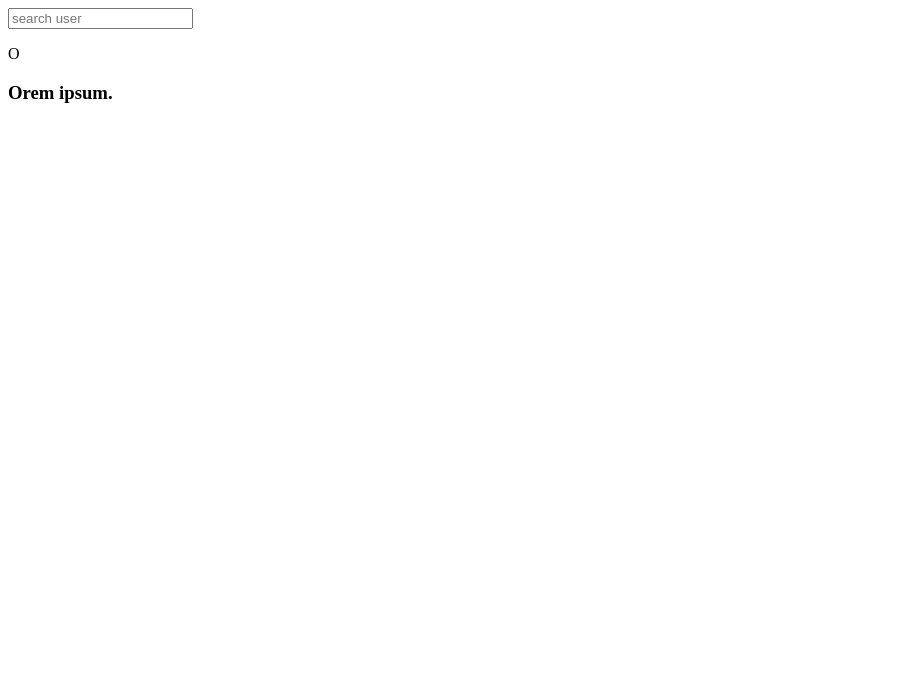
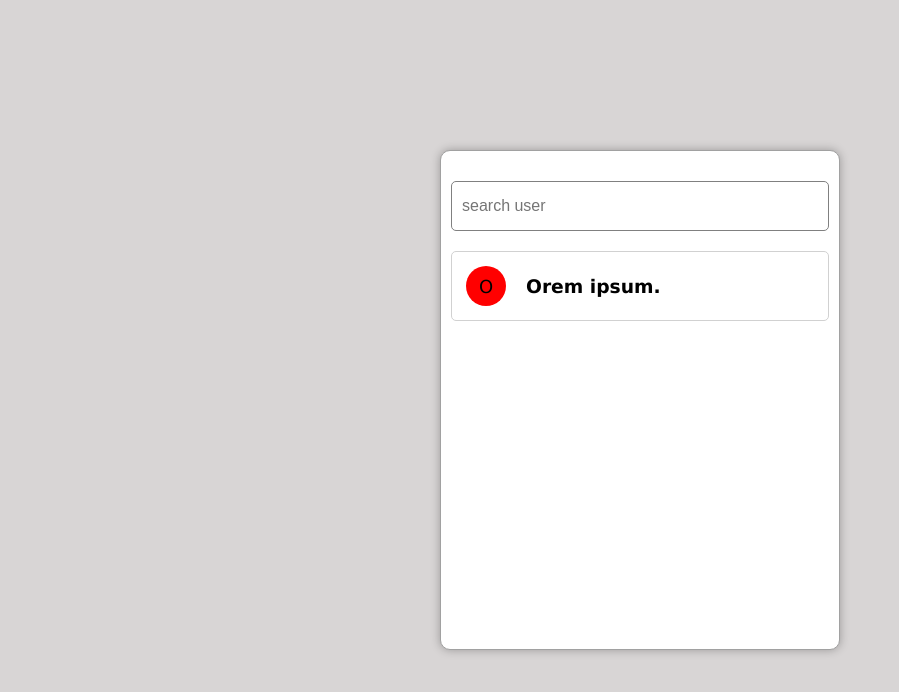
Before and after one commit to juned012/GMeet-Search-UI, a plain HTML site: page index.html in a window 1280 px wide. Shown: the whole page, without its empty margins (0-899 px from the left). Drawn offline with Linux system fonts and the light colour scheme.

Commit message:
Added a styling for it

```diff
--- a/index.html
+++ b/index.html
@@ -3,12 +3,18 @@
   <head>
     <meta charset="UTF-8" />
     <meta name="viewport" content="width=device-width, initial-scale=1.0" />
+    <link rel="stylesheet" href="styles.css" />
     <title>Google Meet Search UI</title>
   </head>
   <body>
     <div class="container">
       <div class="box">
-        <input type="text" placeholder="search user" id="inputField" />
+        <input
+          type="text"
+          placeholder="search user"
+          id="inputField"
+          class="input-Field"
+        />
         <div class="users-container">
           <div class="userIcon">
             <p>O</p>
@@ -19,5 +25,6 @@
         </div>
       </div>
     </div>
+    <script src="script.js"></script>
   </body>
 </html>
--- a/styles.css
+++ b/styles.css
@@ -0,0 +1,61 @@
+* {
+  margin: 0;
+  padding: 0;
+  box-sizing: border-box;
+}
+
+body {
+  width: 100vw;
+  height: 100vh;
+  background-color: #d8d5d5;
+  font-family: Verdana, Geneva, Tahoma, sans-serif;
+}
+
+.container {
+  display: flex;
+  justify-content: center;
+  align-items: center;
+  height: 100vh;
+}
+
+.box {
+  width: 400px;
+  height: 500px;
+  border: 1px solid #a1a1a1;
+  border-radius: 10px;
+  padding: 10px;
+  background-color: white;
+  box-shadow: 0px 0px 10px rgba(0, 0, 0, 0.288);
+}
+.input-Field {
+  margin: 20px 0px;
+  padding: 15px 10px;
+  width: 100%;
+  font-size: 16px;
+  border-radius: 5px;
+  border: 1px solid gray;
+}
+
+.input-Field:focus {
+  outline: 1px solid rgb(180, 179, 179);
+}
+
+.users-container {
+  display: flex;
+  align-items: center;
+  gap: 20px;
+  padding: 14px;
+  border: 1px solid #d1d1d1;
+  border-radius: 5px;
+}
+
+.userIcon p {
+  background-color: red;
+  height: 40px;
+  width: 40px;
+  display: flex;
+  justify-content: center;
+  align-items: center;
+  font-size: 18px;
+  border-radius: 50%;
+}
```
